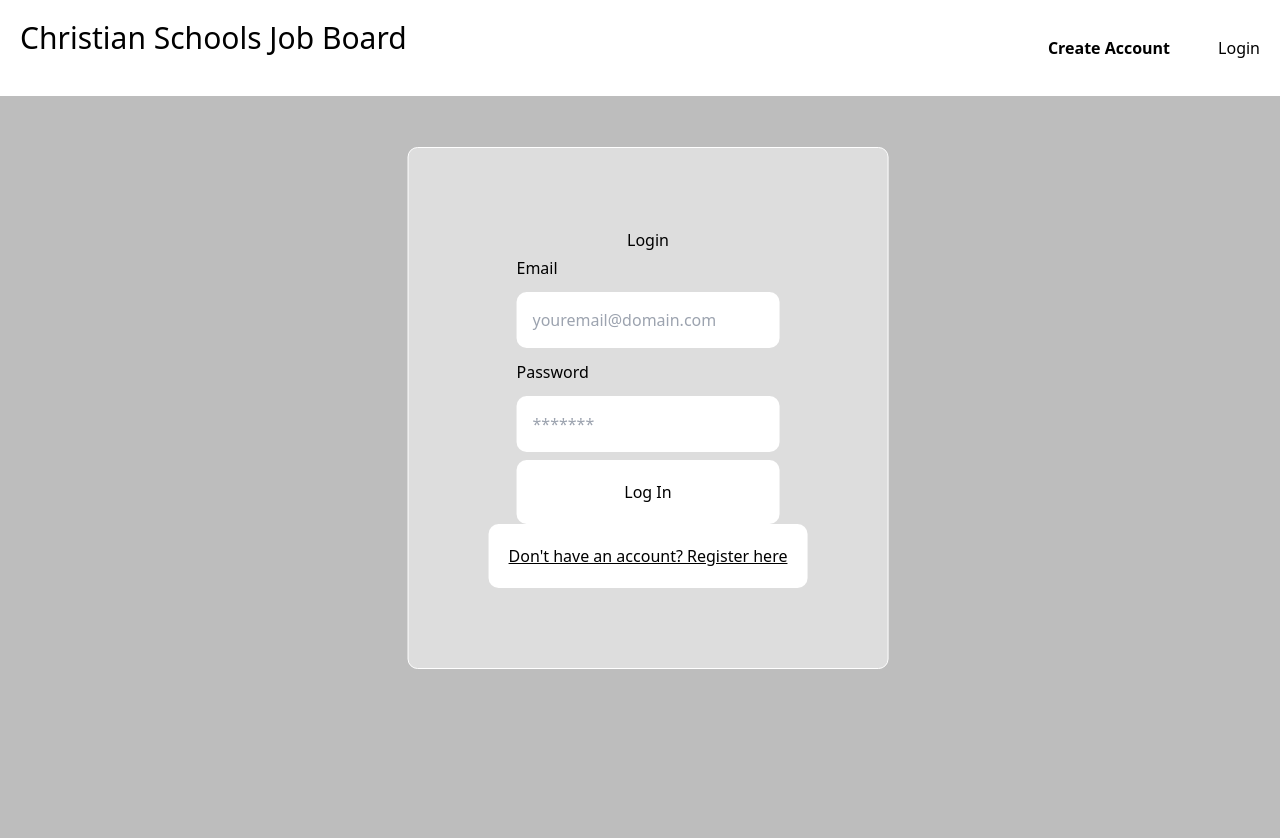
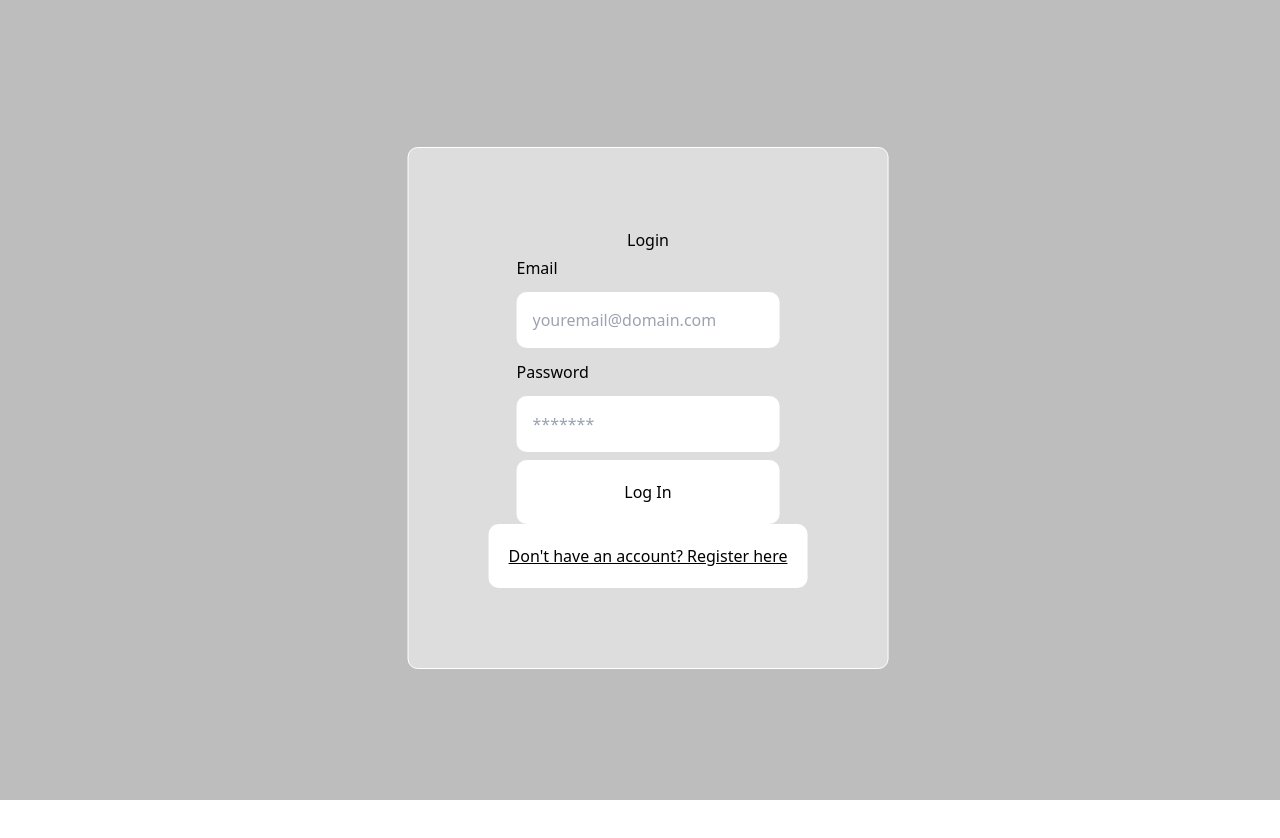
Before and after one commit to JS-7274/CSJSE-Clone, a React (Create React App) app in the folder csjse-app/client/: page /Login in a window 1280 px wide. Shown: the top 838 px of the page. After the commit the page ends 800 px from the top, so only its background shows below. Built offline with nearby package versions, Linux system fonts and the light colour scheme.

Commit message:
Fixed issue where home displayed on every page

```diff
--- a/csjse-app/client/src/App.js
+++ b/csjse-app/client/src/App.js
@@ -1,10 +1,17 @@
 //import logo from './logo.svg';
 import './App.css';
 import Home from "./pages/Home";
+import Login from './pages/Login';
+import {BrowserRouter as Router, Routes, Route } from 'react-router-dom';
 
 function App() {
   return (
-    <Home></Home>
+    <Router>
+      <Routes>
+        <Route path="/" element={<Home />} />
+        <Route path="/Login" element={<Login />} />
+      </Routes>
+    </Router>
   );
 }
 
--- a/csjse-app/client/src/pages/Home.js
+++ b/csjse-app/client/src/pages/Home.js
@@ -1,13 +1,11 @@
 import React from "react";
 import Button from "../components/Button";
 //import "../index.css";
-
-import { BrowserRouter as Router, Route, Link, Routes } from "react-router-dom";
-import Login from "./Login";
+import { Route, Link, Routes } from "react-router-dom";
 
 function Home() {
   return (
-    <Router>
+      <>
       <div className="m-5">
         <div className="flex flex-row gap-5">
           <div className="basis-3/5">
@@ -19,11 +17,8 @@
           </div>
         </div>
       </div>
-      <Routes>
-        <Route path="/Login" element={<Login />} />
-        <Route path="/" element={Home} />
-      </Routes>
-    </Router>
+
+      </>
 
   );
 }
```
